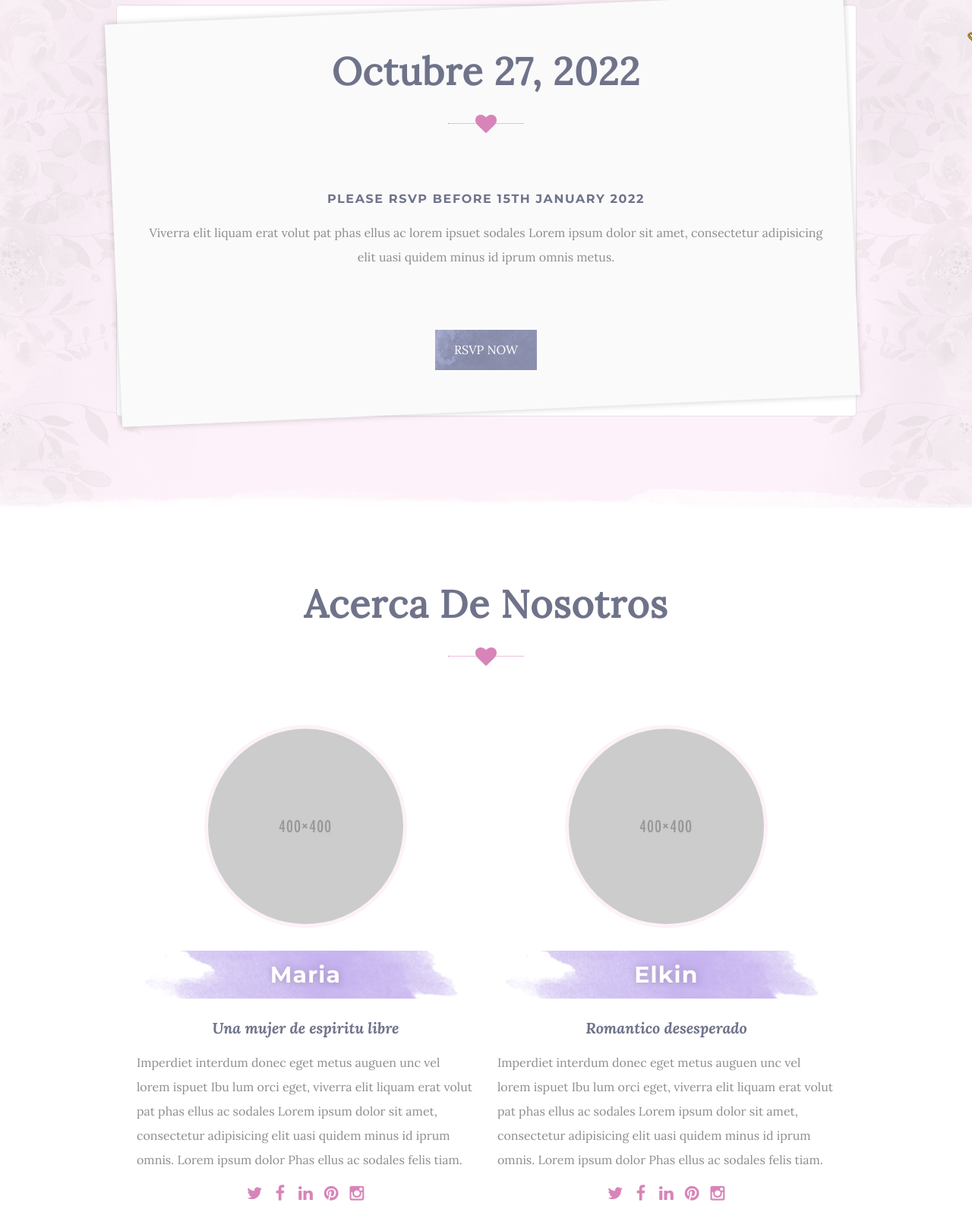
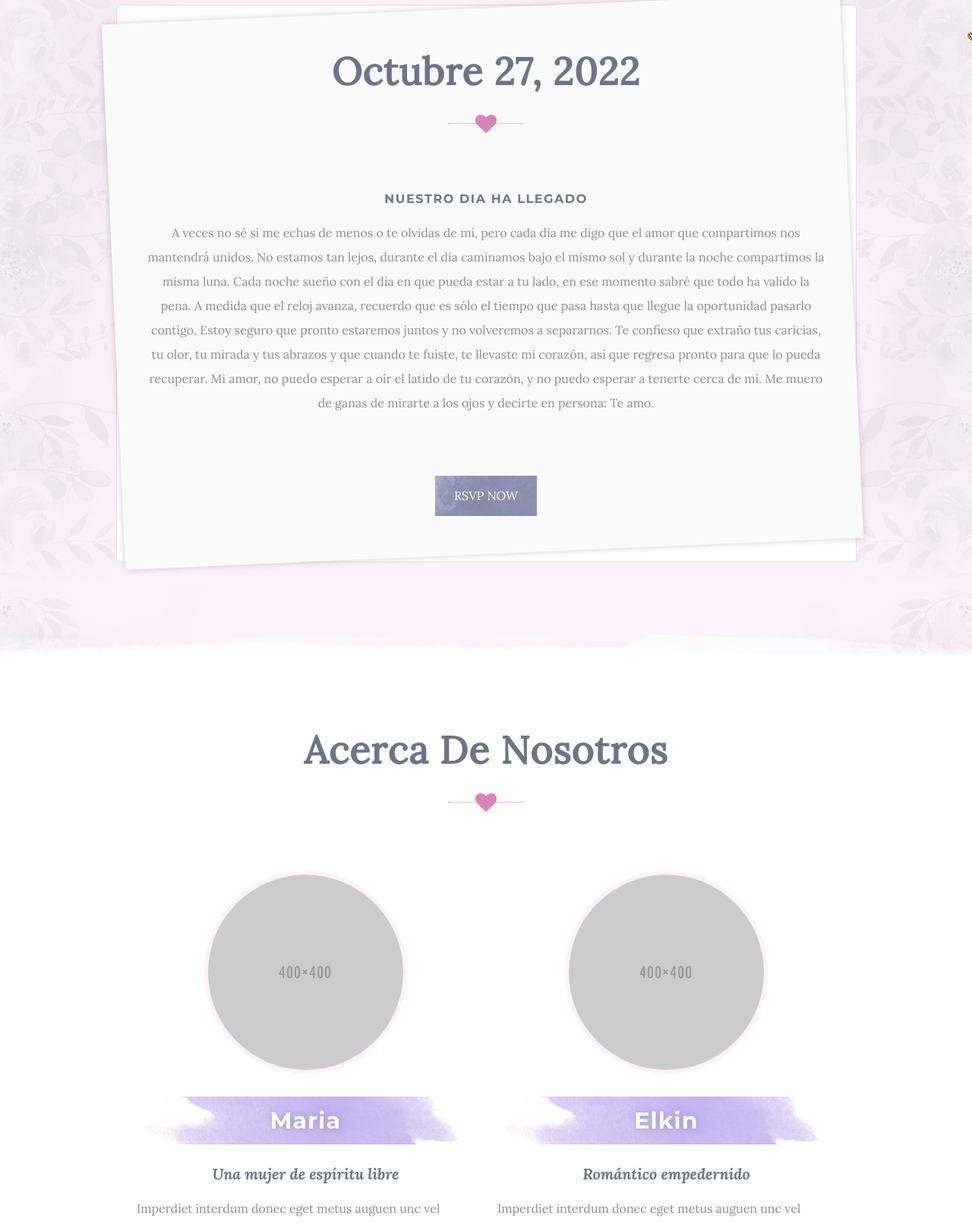
Before and after one commit to elkinzepol/liebe, a plain HTML site: page liebe_html/index.html in a window 1280 px wide. Shown: the part 972-2584 px from the top of the page at 76% size. Drawn offline with nearby package versions, Linux system fonts and the light colour scheme; a script that the page names is missing; a web font is replaced by a local one.

Commit message:
Cambios de Textos

```diff
--- a/liebe_html/index.html
+++ b/liebe_html/index.html
@@ -9,7 +9,7 @@
       <meta name="description" content="Elkin Y María">
       <meta name="author" content="Elkin López">
       <!-- Page title -->
-      <title>Elkin Y María | 4to Aniversario </title>
+      <title>Elkin Y María | 4° Aniversario </title>
       <!--[if lt IE 9]>
       <script src="js/respond.js"></script>
       <![endif]-->
@@ -68,7 +68,7 @@
                <ul class="nav navbar-nav navbar-right page-scroll">
                   <li><a href="#attendants">Attendants</a></li>
                   <li><a href="#event">The Event</a></li>
-                  <li><a href="#gallery">Galeria</a></li>
+                  <li><a href="#gallery">Galería</a></li>
                   <li><a href="#rsvp">RSVP</a></li>
                   <li class="dropdown">
                      <a class="dropdown-toggle" data-toggle="dropdown" href="#">Pages<b class="caret"></b></a>
@@ -118,7 +118,7 @@
             data-center-bottom="transform:translatey(30%);">
             <h1>Elkin <span class="italic"> & </span> María
             </h1>
-            <h5 class="margin1 text-ornament">Nuestro 4to Aniversario</h5>
+            <h5 class="margin1 text-ornament">Nuestro 4<sup>to</sup>  Aniversario</h5>
          </div>
          <!-- /col-md-6-->
       </section>
@@ -148,9 +148,11 @@
                      <div class="hr"></div>
                   </div>
                   <!--/section heading -->
-                  <h5 class="margin1">Please RSVP before 15th January 2022</h5>
+                  <h5 class="margin1">Nuestro dia ha llegado</h5>
                   <p>
-                     Viverra elit liquam erat volut pat phas ellus ac lorem ipsuet sodales Lorem ipsum dolor sit amet, consectetur adipisicing elit uasi quidem minus id iprum omnis metus.
+                     A veces no sé si me echas de menos o te olvidas de mí, pero cada día me digo que el amor que compartimos nos mantendrá unidos. No estamos tan lejos, durante el día caminamos bajo el mismo sol y durante la noche compartimos la misma luna. Cada noche sueño con el día en que pueda estar a tu lado, en ese momento sabré que todo ha valido la pena.
+                     A medida que el reloj avanza, recuerdo que es sólo el tiempo que pasa hasta que llegue la oportunidad pasarlo contigo. Estoy seguro que pronto estaremos juntos y no volveremos a separarnos. Te confieso que extraño tus caricias, tu olor, tu mirada y tus abrazos y que cuando te fuiste, te llevaste mi corazón, así que regresa pronto para que lo pueda recuperar.
+                     Mi amor, no puedo esperar a oír el latido de tu corazón, y no puedo esperar a tenerte cerca de mí. Me muero de ganas de mirarte a los ojos y decirte en persona: Te amo.
                   </p>
                   <div class="margin1">
                      <!-- countdown tag -->
@@ -184,7 +186,7 @@
             <div class="col-md-5 col-md-offset-1">
                <img src="img/bride.jpg" alt="" class="main-img img-responsive img-circle"/>
                <h4 class="text-ornament">Maria</h4>
-               <h6 class="main-subheader">Una mujer de espiritu libre</h6>
+               <h6 class="main-subheader">Una mujer de espíritu libre</h6>
                <p>
                   Imperdiet interdum donec eget metus auguen unc vel lorem ispuet Ibu lum orci eget, viverra elit liquam erat volut pat phas ellus ac sodales Lorem ipsum dolor sit amet, consectetur adipisicing elit uasi quidem minus id iprum omnis.
                   Lorem ipsum dolor  Phas ellus ac sodales felis tiam.
@@ -204,7 +206,7 @@
             <div class="col-md-5 res-margin">
                <img src="img/groom.jpg" alt="" class="main-img img-responsive img-circle"/>
                <h4 class="text-ornament">Elkin</h4>
-               <h6 class="main-subheader">Romantico desesperado</h6>
+               <h6 class="main-subheader">Romántico empedernido</h6>
                <p>
                   Imperdiet interdum donec eget metus auguen unc vel lorem ispuet Ibu lum orci eget, viverra elit liquam erat volut pat phas ellus ac sodales Lorem ipsum dolor sit amet, consectetur adipisicing elit uasi quidem minus id iprum omnis.
                   Lorem ipsum dolor  Phas ellus ac sodales felis tiam.
```
